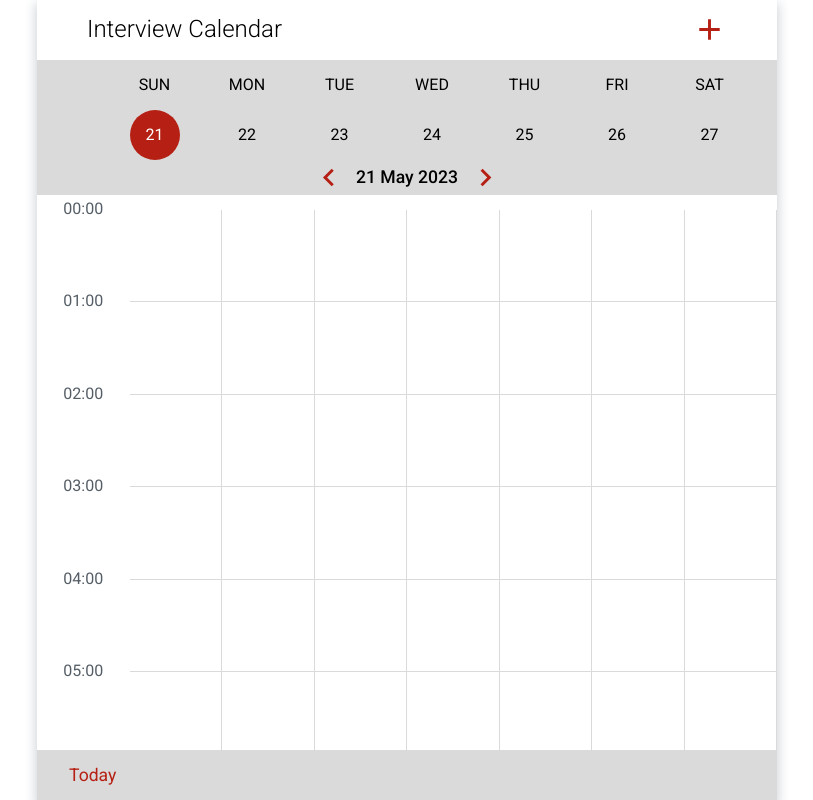
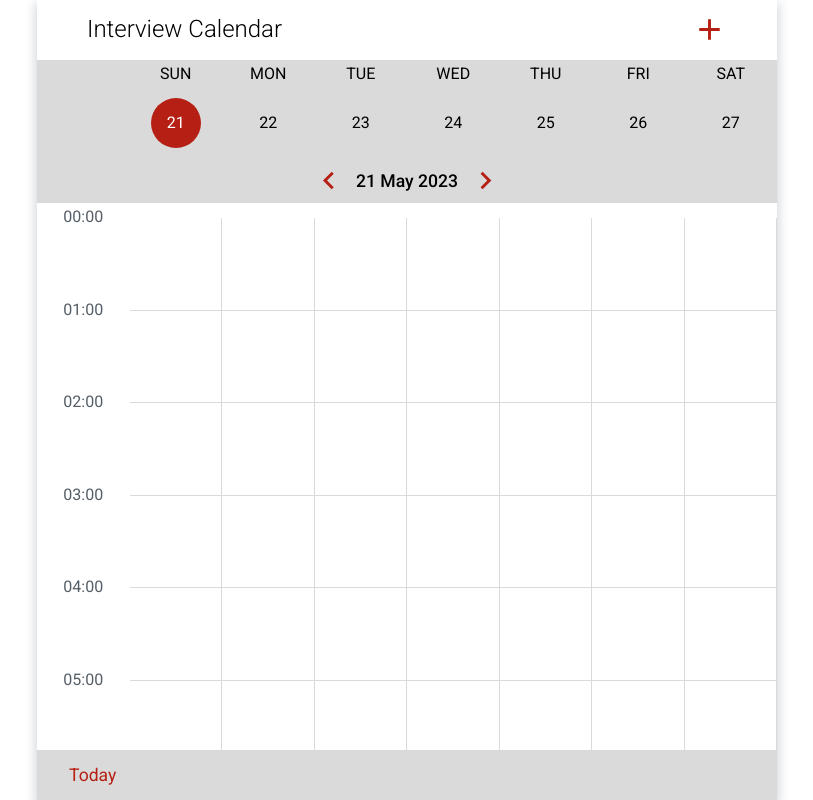
Before and after one commit to deviatovae/uchi-calendar, a React (Vite) app: page / in a window 1280 px wide. Shown: the whole page, without its empty margins (233-1046 px from the left). Built offline with nearby package versions, Linux system fonts and the light colour scheme.

Commit message:
fix calendar bar styles

```diff
--- a/src/components/CalendarBar.tsx
+++ b/src/components/CalendarBar.tsx
@@ -14,6 +14,7 @@ const List = styled.div<{isDate?: boolean}>`
   display: ${({isDate}) => isDate ? 'flex' : 'grid' };
   align-items: center;
   justify-content: center;
+  padding: 5px 0;
   grid-template-columns: repeat(8, 1fr);
   grid-auto-rows: minmax(0, 1fr);
   user-select: none;
@@ -23,9 +24,6 @@ const ListItem = styled.div`
   display: flex;
   align-items: center;
   justify-content: center;
-  max-width: 50px;
-  max-height: 50px;
-  aspect-ratio: 1 / 1;
   text-transform: uppercase;
 `;
 
@@ -45,16 +43,27 @@ const ArrowNext = styled(NavigateNextOutlinedIcon)`
 
 
 const Day = styled(ListItem)<{ isToday : boolean }>`
+  max-width: 50px;
+  max-height: 50px;
+  width: 100%;
+  height: 100%;
   background-color: ${({ isToday }) => isToday ? theme.colors.highlight : ''};
   color: ${({ isToday }) => isToday ? theme.colors.bgMain : ''};
-  padding: 4px;
   border-radius: 50%;
+  aspect-ratio: 1/1;
 
   &:hover {
     cursor: pointer;
     background-color: ${({ isToday }) => !isToday ? theme.colors.highlight : ''};
     color: ${({ isToday }) => !isToday ? theme.colors.bgMain : ''};
   }
+`;
+
+const DayWrapper = styled(ListItem)`
+  width: 100%;
+  height: 100%;
+  max-height: 60px;
+  aspect-ratio: 1/1;
 `;
 
 const Date = styled.div`
@@ -89,7 +98,7 @@ export const CalendarBar = () => {
       </List>
       <List>
         <ListItem/>
-        {week.map((day, i) => <Day key={i} isToday={!now.diff(day, 'day')}>{day.format('D')}</Day>)}
+        {week.map((day, i) => <DayWrapper key={i}><Day isToday={!now.diff(day, 'day')}>{day.format('D')}</Day></DayWrapper>)}
       </List>
       <List isDate>
         <ArrowBefore fontSize="large" sx={{ fill: ` ${theme.colors.highlight}` }} onClick={() => updateWeekStart()}/>
```
